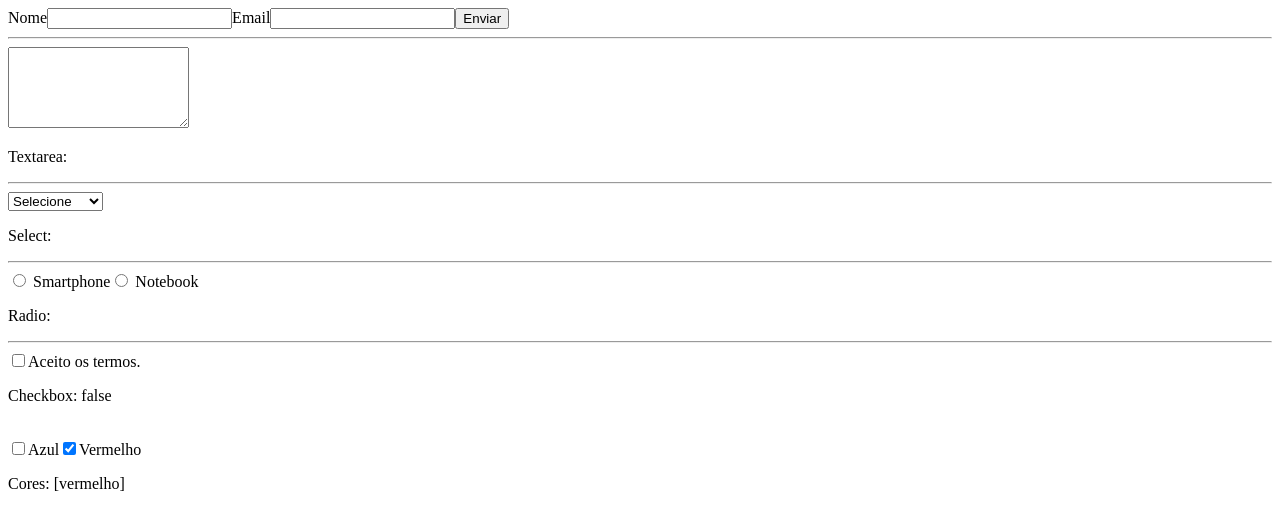
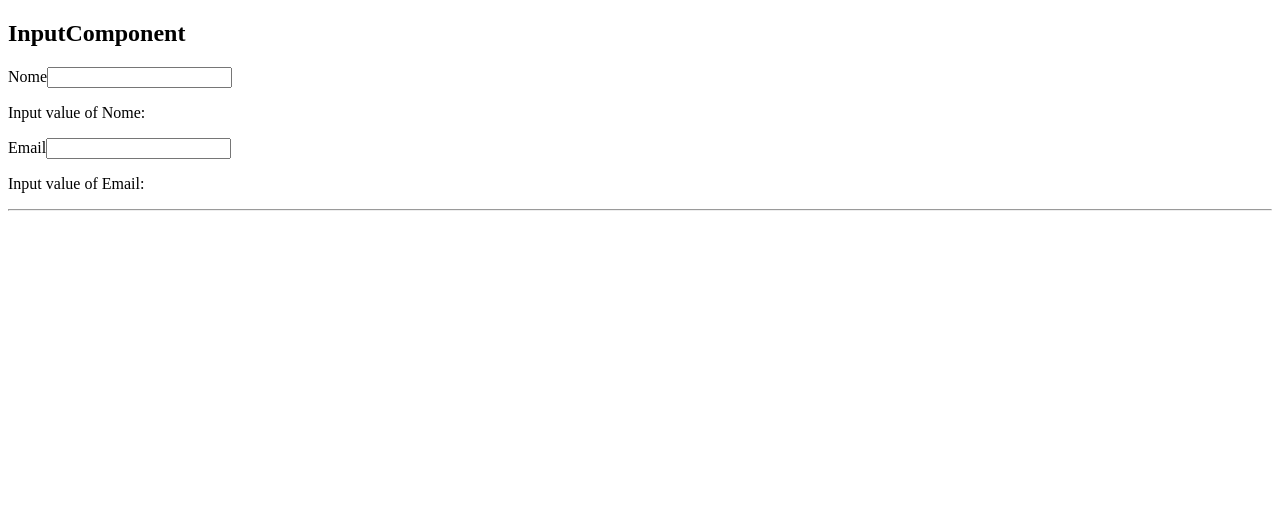
Before and after one commit to Dev-HideyukiTakahashi/origamid-react-course, a React app: page / in a window 1280 px wide. Shown: the top 530 px of the page. Built offline with nearby package versions, Linux system fonts and the light colour scheme; the HTML template or start-up script is replaced by a standard one.

Commit message:
aula: input component

```diff
--- /dev/null
+++ b/src/components/AppComponents.jsx
@@ -0,0 +1,23 @@
+import React from "react";
+import { InputComponent } from "./InputComponent";
+import { SelectComponent } from "./SelectComponent";
+
+export const AppComponents = () => {
+  const [nome, setNome] = React.useState("");
+  const [email, setEmail] = React.useState("");
+
+  return (
+    <form>
+      <h2>InputComponent</h2>
+      <InputComponent label="Nome" id="nome" value={nome} setValue={setNome} />
+      <InputComponent
+        label="Email"
+        id="email"
+        value={email}
+        setValue={setEmail}
+        required
+      />
+      <hr />
+    </form>
+  );
+};
--- /dev/null
+++ b/src/components/InputComponent.jsx
@@ -0,0 +1,20 @@
+import React from "react";
+
+export const InputComponent = ({ label, id, setValue, ...props }) => {
+  return (
+    <>
+      <label htmlFor={id}>{label}</label>
+      <input
+        type="text"
+        id={id}
+        // value={value} como o valor é igual e só usa em 1 local pode ser desestruturado com spread no props
+        onChange={({ target }) => setValue(target.value)}
+        // required={required} como o valor é igual e só usa em 1 local pode ser desestruturado com spread no props
+        {...props}
+      />
+      <p>
+        Input value of {label}: {props.value}
+      </p>
+    </>
+  );
+};
--- a/src/index.jsx
+++ b/src/index.jsx
@@ -13,6 +13,7 @@ import { AppContext } from "./use-context/AppContext.jsx";
 import { CustomHook } from "./custom-hook/CustomHook.jsx";
 import { FetchTest } from "./custom-hook/FetchTest.jsx";
 import { AppForms } from "./forms/AppForms.jsx";
+import { AppComponents } from "./components/AppComponents.jsx";
 
 createRoot(document.getElementById("root")).render(
   <>
@@ -27,6 +28,7 @@ createRoot(document.getElementById("root")).render(
     {/* {<AppMemoCallback />} */}
     {/* {<AppContext />} */}
     {/* <FetchTest /> */}
-    <AppForms />
+    {/* <AppForms /> */}
+    <AppComponents />
   </>
 );
```
